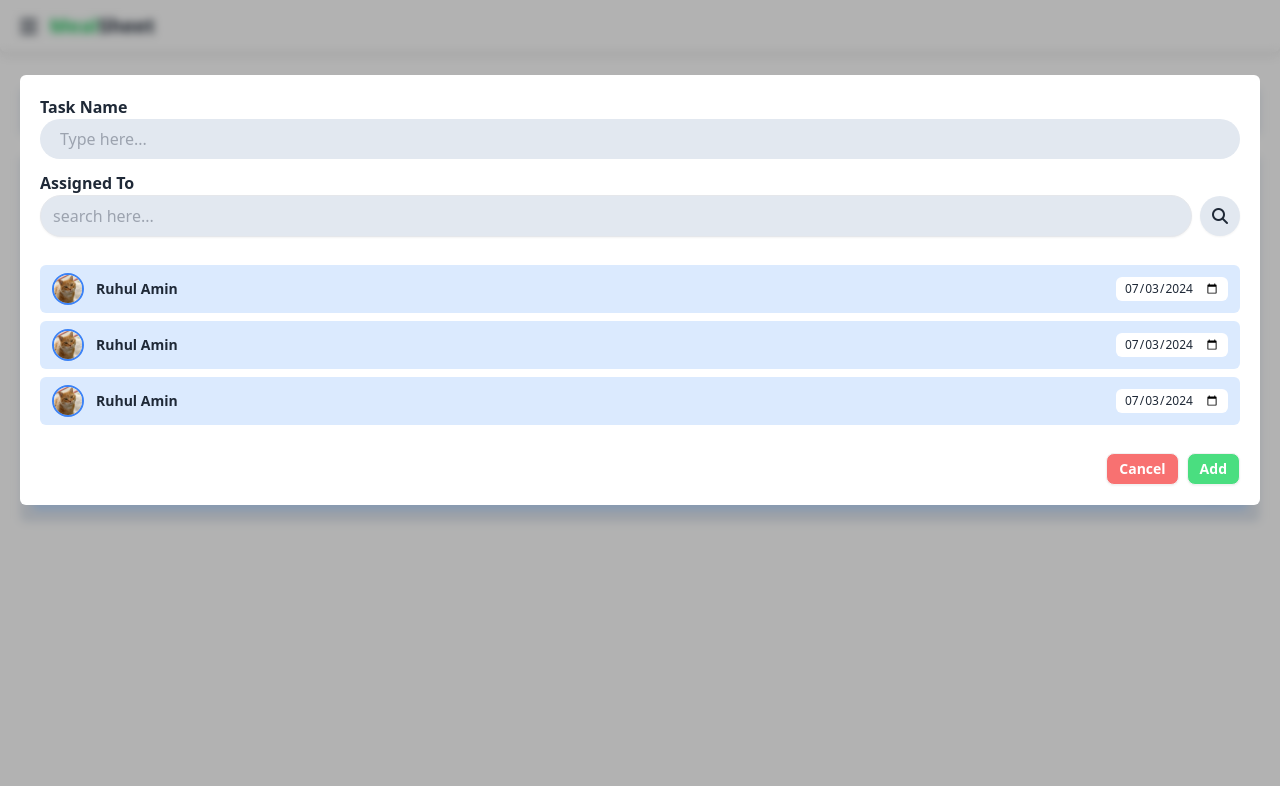
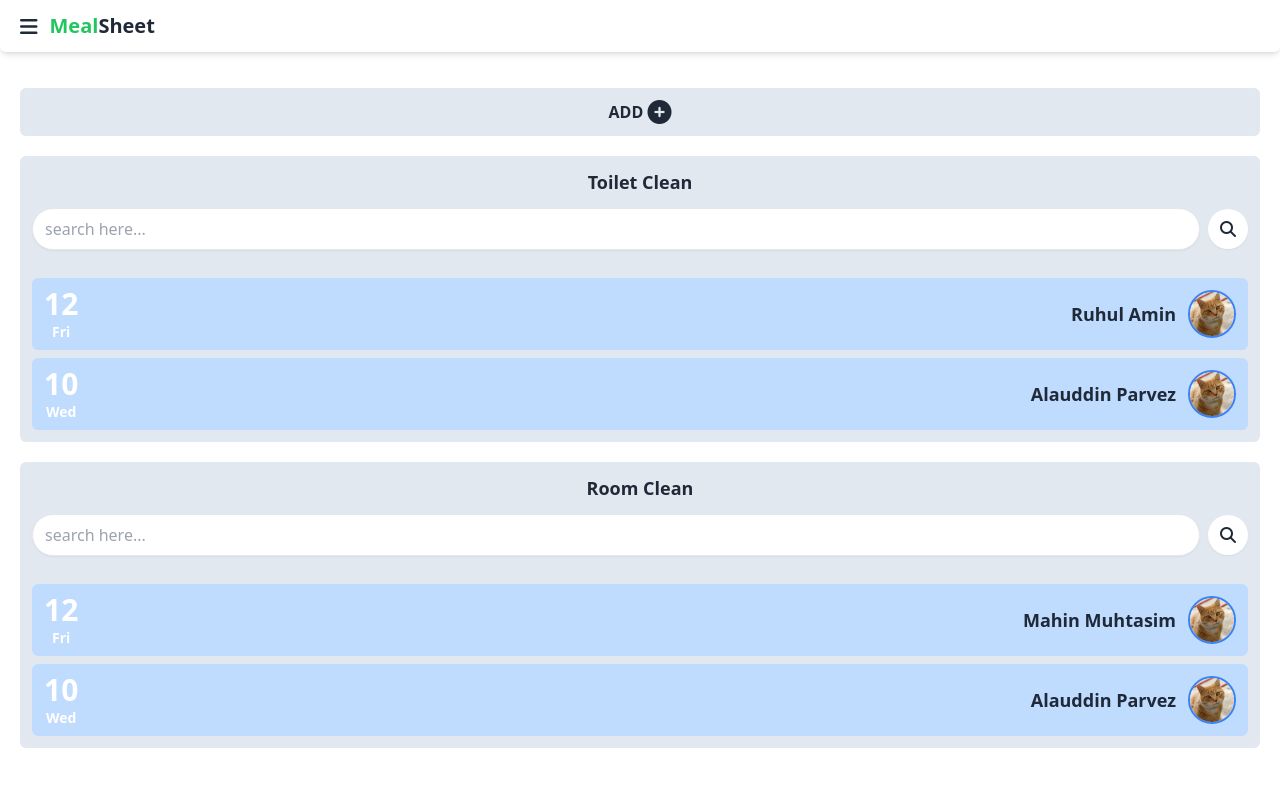
Before and after one commit to CodeBuddy07/MealSheet, a React (Vite) app: page /tasks in a window 1280 px wide. Shown: the top 786 px of the page. Built offline with nearby package versions, Linux system fonts and the light colour scheme.

Commit message:
Task Functionality and Bills Search Bug Fixed

```diff
--- a/public/DB.json
+++ b/public/DB.json
@@ -6,6 +6,12 @@
       {
         "bill_name" : "Electricity Bill",
         "status": "true"
+      }
+    ],
+    "tasks": [
+      {
+        "name": "Toilet Clean",
+        "assigned_date": "2024-07-12"
       }
     ],
     "data": [
@@ -34,6 +40,12 @@
         "status": "false"
       }
     ],
+    "tasks": [
+      {
+        "name": "Room Clean",
+        "assigned_date": "2024-07-12"
+      }
+    ],
     "data": [
       {
         "date": "2024-03-03",
@@ -58,6 +70,16 @@
       {
         "bill_name" : "Electricity Bill",
         "status": "true"
+      }
+    ],
+    "tasks": [
+      {
+        "name": "Toilet Clean",
+        "assigned_date": "2024-07-10"
+      },
+      {
+        "name": "Room Clean",
+        "assigned_date": "2024-07-10"
       }
     ],
     "data": [
--- /dev/null
+++ b/public/TaskDB.json
@@ -0,0 +1,4 @@
+[
+    "Toilet Clean",
+    "Room Clean"
+]
--- a/src/Bills/Bills.jsx
+++ b/src/Bills/Bills.jsx
@@ -88,7 +88,7 @@ const Bills = () => {
                             </div>
 
                             <div className="flex justify-center items-center  w-full px-5 mt-5">
-                                <input onChange={(e) => setSearchTerm(e.target.value)} className="border w-full bg-white rounded-full px-3 py-2 shadow-sm" type="search" name="searchBar" placeholder="search here..." />
+                                <input onChange={(e) => setSearchTerm(e.target.value +"," + bill.bill_name)} className="border w-full bg-white rounded-full px-3 py-2 shadow-sm" type="search" name="searchBar" placeholder="search here..." />
                                 <button className="bg-white rounded-full px-3 py-2 ml-2 shadow-sm"><i className="fa-solid fa-magnifying-glass"></i></button>
                             </div>
 
@@ -96,7 +96,7 @@ const Bills = () => {
                                 <ul className="w-full *:mt-2">
                                     {
 
-                                        data?.filter(x => x.user_name.toLowerCase().search(searchTerm.toLowerCase()) > -1).slice(0, 3).map((user, index) =>
+                                        data?.filter(x => searchTerm.includes(bill.bill_name) ? x.user_name.toLowerCase().search(searchTerm.replace(`,${bill.bill_name}`,"").toLowerCase()) > -1 : true).slice(0, 3).map((user, index) =>
                                             <li key={index} className="bg-blue-200 w-full  rounded-e-md rounded-tl-full rounded-bl-full flex justify-between items-center ">
                                                 <div className="flex justify-start items-center gap-3">
                                                     <img className="w-10 rounded-full border-2 border-blue-500" src="/Cat03.jpg" alt="" />
--- a/src/Task/Task.jsx
+++ b/src/Task/Task.jsx
@@ -1,55 +1,79 @@
+import { useEffect } from "react";
+import { useState } from "react";
 
 const Task = () => {
 
     const todayDate = new Date().getFullYear().toString() + '-' + (new Date().getMonth() + 1).toString().padStart(2, "0") + '-' + (new Date().getDate() + 1).toString().padStart(2, "0");
+    const [visible, setVisible] = useState(false);
+    const [data, setData] = useState([]);
+    const [taskData, setTaskData] = useState([]);
+    const [searchTerm, setSearchTerm] = useState("");
+
+    useEffect(() => {
+        fetch("DB.json")
+            .then(res => res.json())
+            .then(x => setData(x));
+    }, []);
+
+    useEffect(() => {
+        fetch("TaskDB.json")
+            .then(res => res.json())
+            .then(x => setTaskData(x));
+    }, []);
+
+    function getWeekDay(x) {
+        const date = new Date(x);
+
+        const daysOfWeek = ['Sun', 'Mon', 'Tue', 'Wed', 'Thu', 'Fri', 'Sat'];
+
+        return daysOfWeek[date.getDay()];
+    }
+
+    function getMonthDay(x) {
+
+        const date = new Date(x);
+        return date.getDate();
+    }
+
+//getWeekDay(x.assigned_date).toLowerCase().search(searchTerm.replace(`,${task}`,"").toLowerCase()) > -1  || getMonthDay(x.assigned_date).toString().search(searchTerm.replace(`,${task}`,"")) > -1 || user.user_name.toLowerCase().search(searchTerm.replace(`,${task}`,"").toLowerCase()) > -1 &&
 
     return (
         <div className="p-5">
             <div>
-                <button className="bg-slate-200 rounded-md w-full py-3 font-bold">ADD <i className="fa-solid fa-xl fa-circle-plus"></i></button>
-                <div className="grid place-items-center p-3 bg-slate-200 mt-5 rounded-md">
-                    <h1 className="text-lg font-bold">Toilet Clean</h1>
+                <button onClick={() => setVisible(true)} className="bg-slate-200 rounded-md w-full py-3 font-bold">ADD <i className="fa-solid fa-xl fa-circle-plus"></i></button>
+                {taskData.map((task, index) =>
+                    <div key={index} className="grid place-items-center p-3 bg-slate-200 mt-5 rounded-md">
+                        <h1 className="text-lg font-bold">{task}</h1>
                         <div className="w-full flex items-center mt-3">
-                        <input className="border w-full bg-white rounded-full px-3 py-2 shadow-sm" type="search" name="searchBar" placeholder="search here..." />
-                        <button className="bg-white rounded-full px-3 py-2 ml-2 shadow-sm"><i className="fa-solid fa-magnifying-glass"></i></button>
+                            <input onChange={(e)=>{setSearchTerm(e.target.value + "," + task);console.log(searchTerm.replace(`,${task}`,""))}} className="border w-full bg-white rounded-full px-3 py-2 shadow-sm" type="search" name="searchBar" placeholder="search here..." />
+                            <button  className="bg-white rounded-full px-3 py-2 ml-2 shadow-sm"><i className="fa-solid fa-magnifying-glass"></i></button>
                         </div>
 
                         <div className="w-full mt-5">
                             <ul className="w-full *:mt-2">
-                            <li className="flex justify-between items-center w-full bg-blue-200 rounded-md px-3 py-2">
+                                {
+                                    data.map(user => user.tasks?.filter(x => x.name == task).filter(x=>  searchTerm.includes(task) ? getWeekDay(x.assigned_date).toLowerCase().search(searchTerm.replace(`,${task}`,"").toLowerCase()) > -1  || getMonthDay(x.assigned_date).toString().search(searchTerm.replace(`,${task}`,"")) > -1 || user.user_name.toLowerCase().search(searchTerm.replace(`,${task}`,"").toLowerCase()) > -1 : x.name == task ).map((y, index) =>
+                                        <li key={index} className="flex justify-between items-center w-full bg-blue-200 rounded-md px-3 py-2" >
                                             <div className="text-center text-white">
-                                    <h1 className="text-3xl font-bold">16</h1>
-                                    <p className="font-semibold text-sm -pb-5">Mon</p>
+                                                <h1 className="text-3xl font-bold">{getMonthDay(y.assigned_date)}</h1>
+                                                <p className="font-semibold text-sm -pb-5">{getWeekDay(y.assigned_date)}</p>
                                             </div>
                                             <div className="flex justify-start items-center gap-3">
-                                    <h1 className=" font-bold text-lg">Ruhul Amin</h1>
+                                                <h1 className=" font-bold text-lg">{user.user_name}</h1>
                                                 <img className="w-12 rounded-full border-2 border-blue-500" src="/Cat03.jpg" alt="" />
                                             </div>
                                         </li>
-                            <li className="flex justify-between items-center w-full bg-blue-200 rounded-md px-3 py-2">
-                                <div className="text-center text-white">
-                                    <h1 className="text-3xl font-bold">16</h1>
-                                    <p className="font-semibold text-sm -pb-5">Mon</p>
-                                </div>
-                                <div className="flex justify-start items-center gap-3">
-                                    <h1 className=" font-bold text-lg">Ruhul Amin</h1>
-                                    <img className="w-12 rounded-full border-2 border-blue-500" src="/Cat03.jpg" alt="" />
-                                </div>
-                            </li>
-                            <li className="flex justify-between items-center w-full bg-blue-200 rounded-md px-3 py-2">
-                                <div className="text-center text-white">
-                                    <h1 className="text-3xl font-bold">16</h1>
-                                    <p className="font-semibold text-sm -pb-5">Mon</p>
-                                </div>
-                                <div className="flex justify-start items-center gap-3">
-                                    <h1 className=" font-bold text-lg">Ruhul Amin</h1>
-                                    <img className="w-12 rounded-full border-2 border-blue-500" src="/Cat03.jpg" alt="" />
-                                </div>
-                            </li>
+                                    ))
+
+
+                                }
+
+
                             </ul>
                         </div>
                     </div>
-                <div className="bg-black/30 backdrop-blur-sm absolute h-screen top-0 right-0 left-0 bottom-0 grid place-items-center px-5">
+                )}
+                <div className={visible ? "bg-black/30 backdrop-blur-sm absolute h-screen top-0 right-0 left-0 bottom-0 grid place-items-center px-5" : "hidden"}>
 
                     <form className="bg-white rounded-md p-5 mt-5 mb-60 w-full">
 
@@ -114,7 +138,7 @@ const Task = () => {
 
                         </ul>
                         <div className=" mt-5 flex justify-end gap-2">
-                            <button className="btn btn-sm bg-red-400 text-white">Cancel</button>
+                            <button onClick={() => setVisible(false)} className="btn btn-sm bg-red-400 text-white">Cancel</button>
 
                             <input className="btn btn-sm bg-green-400 text-white" type="submit" value="Add" />
                         </div>
```
Lines whose indentation alone changed are shown as unchanged.
